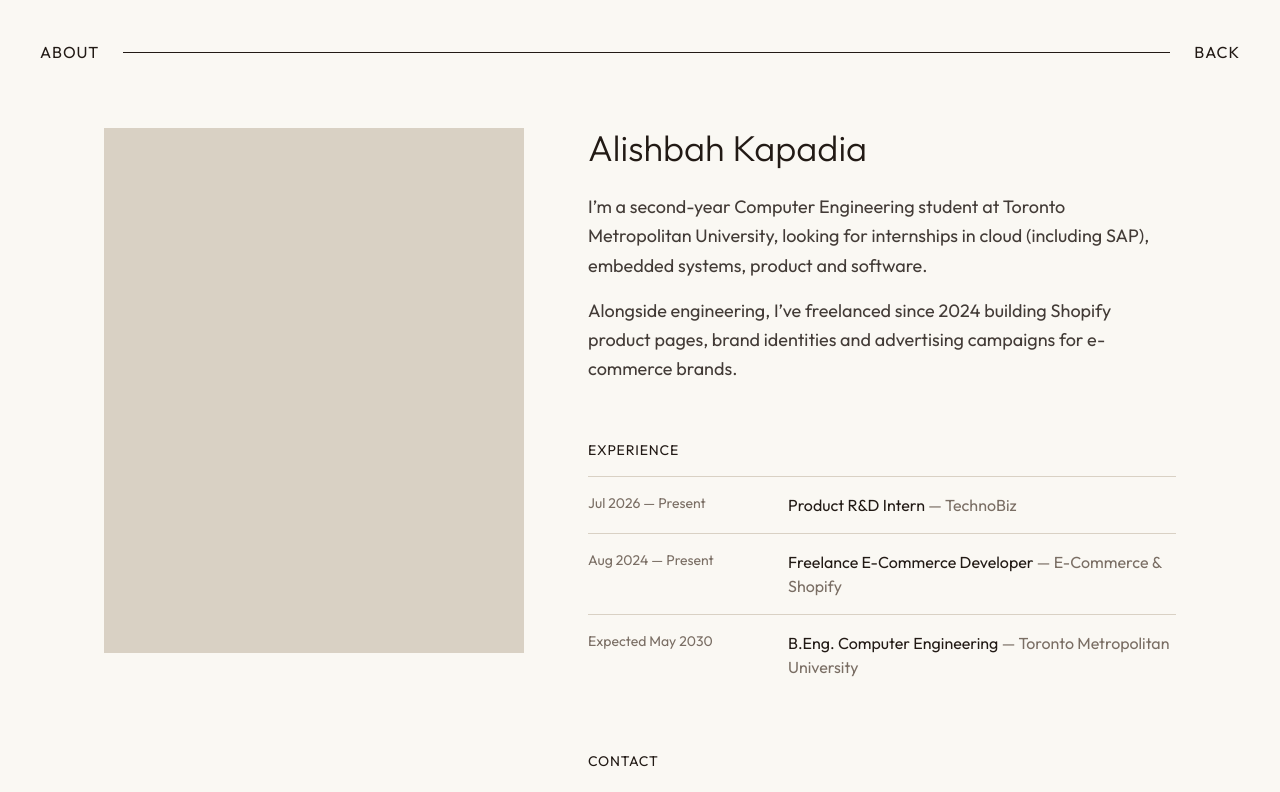
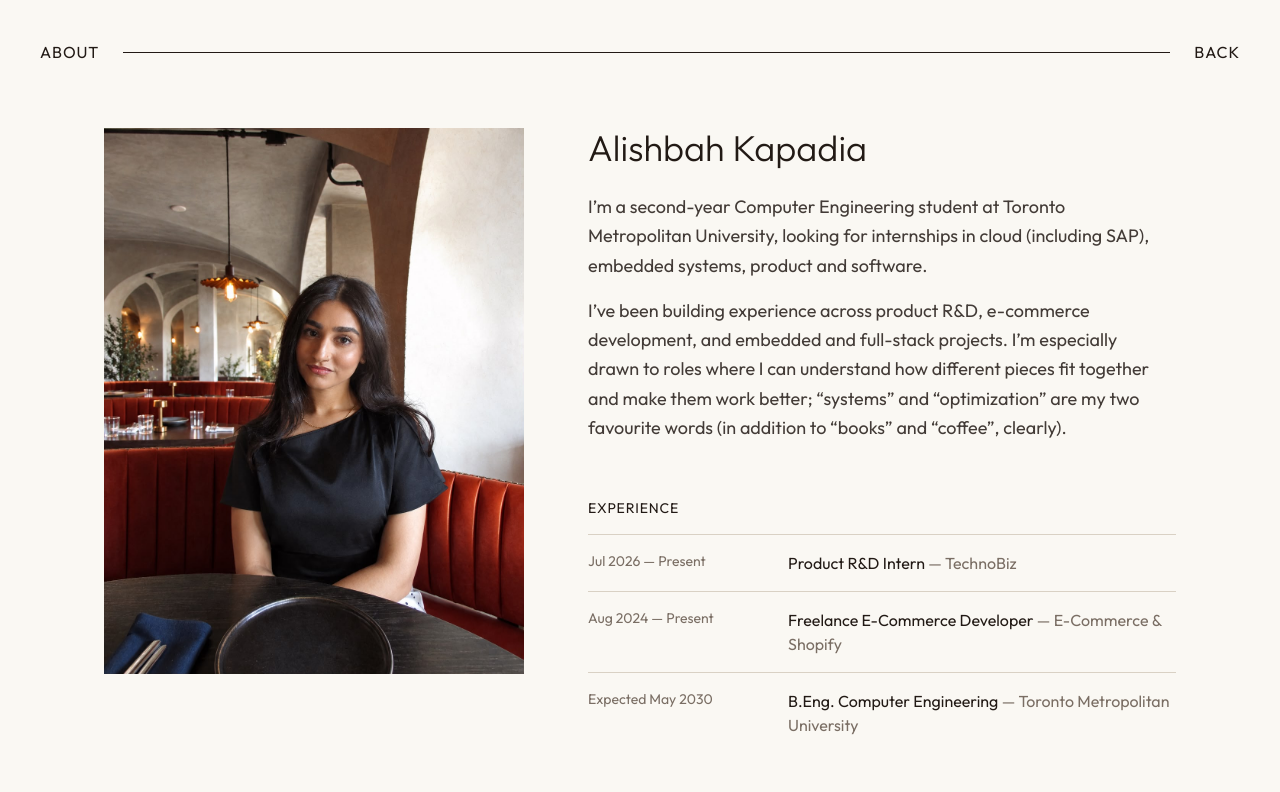
Before and after one commit to alishbahkap/alishbahkap.github.io, a Next.js app: page /about in a window 1280 px wide. Shown: the top 792 px of the page. Built offline with nearby package versions, Linux system fonts and the light colour scheme; no server answers; a web font is replaced by a local one.

Commit message:
added headhsot

```diff
--- a/src/app/about/page.tsx
+++ b/src/app/about/page.tsx
@@ -24,7 +24,7 @@ export default function About() {
 
       <main className="page-in mx-auto max-w-6xl px-5 pb-32 sm:px-10">
         <div className="mt-12 grid gap-12 sm:mt-16 md:grid-cols-[5fr_7fr] md:gap-16">
-          <ImageBox src={photo("about-portrait")} alt="Portrait of Alishbah Kapadia" ratio="aspect-[4/5]" />
+          <ImageBox src={photo("about-portrait")} alt="Portrait of Alishbah Kapadia" ratio="aspect-[1100/1429]" />
 
           <div>
             <h1 className="text-3xl font-light sm:text-4xl">Alishbah Kapadia</h1>
@@ -34,8 +34,10 @@ export default function About() {
                 internships in cloud (including SAP), embedded systems, product and software.
               </p>
               <p>
-                Alongside engineering, I&rsquo;ve freelanced since 2024 building Shopify product pages, brand
-                identities and advertising campaigns for e-commerce brands.
+                I&rsquo;ve been building experience across product R&amp;D, e-commerce development, and embedded and
+                full-stack projects. I&rsquo;m especially drawn to roles where I can understand how different pieces
+                fit together and make them work better; &ldquo;systems&rdquo; and &ldquo;optimization&rdquo; are my
+                two favourite words (in addition to &ldquo;books&rdquo; and &ldquo;coffee&rdquo;, clearly).
               </p>
             </div>
 
```
Also changed, not shown: public/work/about-portrait.jpg (added), 1 other file (tests, documents, lock files or other folders).
